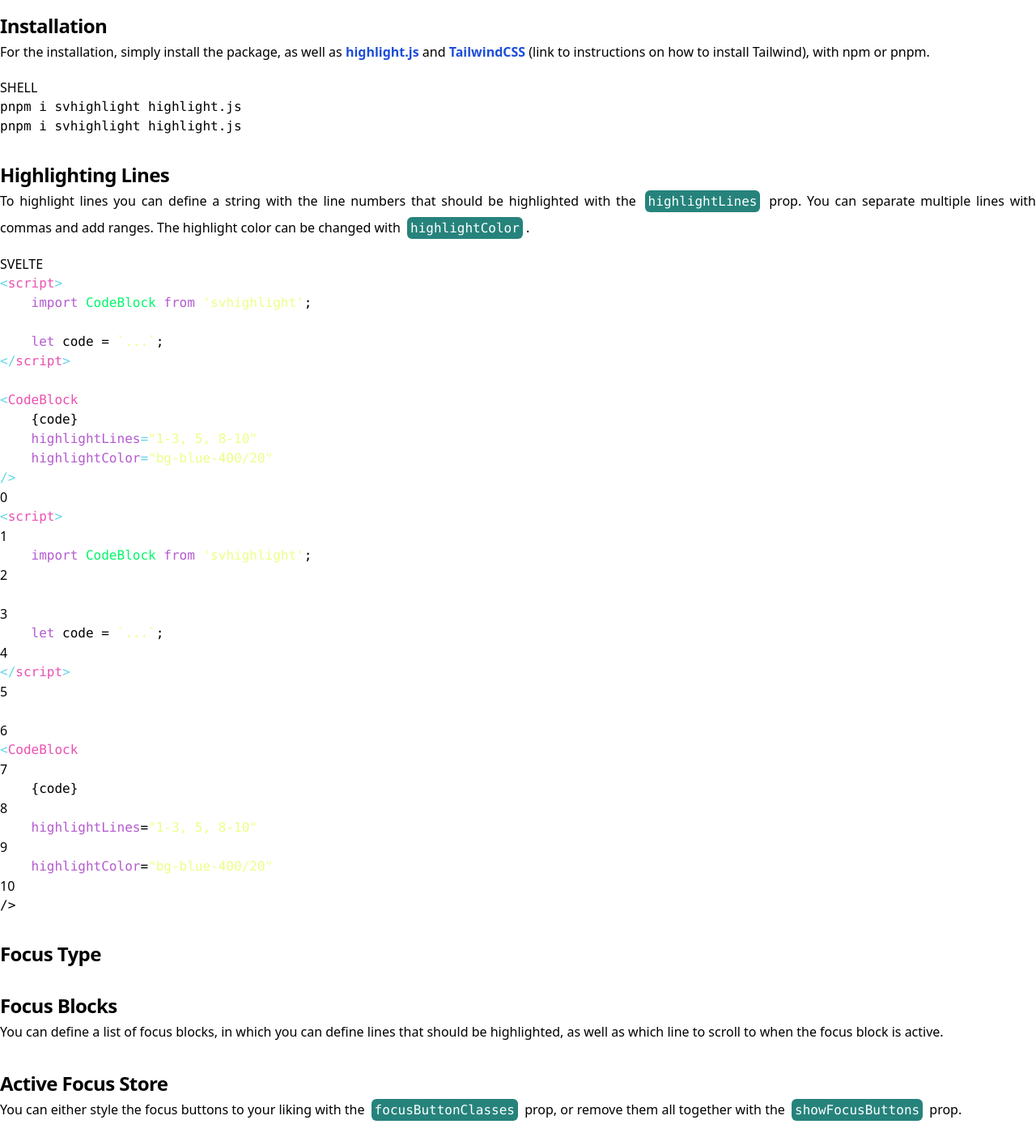
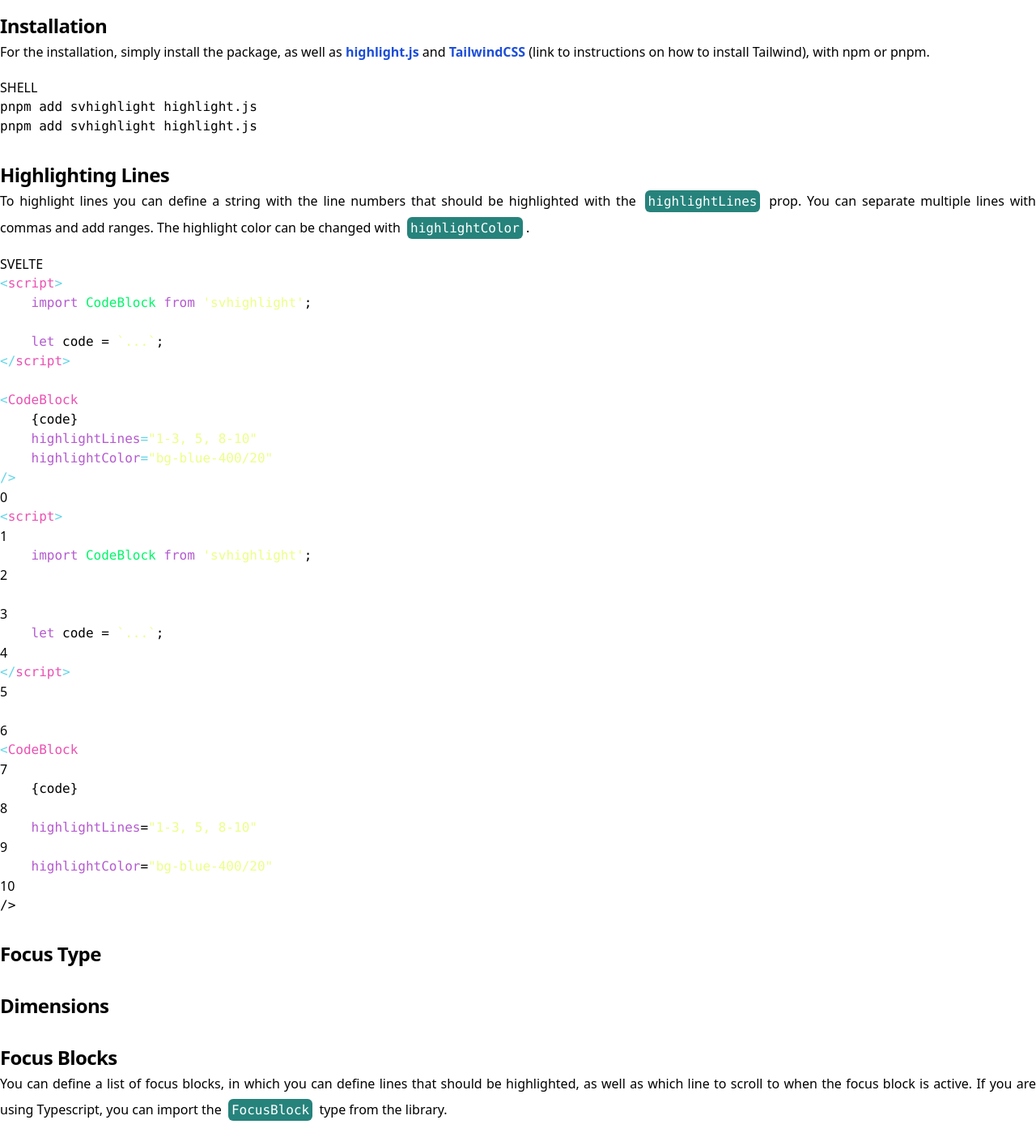
Before and after one commit to bennymi/svhighlight, a SvelteKit app: page / in a window 1280 px wide. Shown: the part 1480-2884 px from the top of the page at 81% size. Built offline with nearby package versions, Linux system fonts and the light colour scheme.

Commit message:
update README and package version

```diff
--- a/package.json
+++ b/package.json
@@ -1,6 +1,6 @@
 {
 	"name": "svhighlight",
-	"version": "0.0.1",
+	"version": "0.5.0",
 	"description": "A code highlighter for SvelteKit using highlight.js and TailwindCSS.",
 	"author": "bennymi",
 	"private": true,
--- a/src/routes/+page.svelte
+++ b/src/routes/+page.svelte
@@ -88,6 +88,7 @@
 </div>
 
 <div class="mx-auto w-11/12  md:w-1/2 mt-8 pb-20">
+	<!-- Intallation -->
 	<section>
 		<h3>Installation</h3>
 
@@ -100,7 +101,7 @@
 		</p>
 
 		<CodeBlock
-			code="pnpm i svhighlight highlight.js"
+			code="pnpm add svhighlight highlight.js"
 			language="shell"
 			showLineNumbers={false}
 			showHeader={true}
@@ -108,6 +109,7 @@
 		/>
 	</section>
 
+	<!-- Highlighting Lines -->
 	<section>
 		<h3>Highlighting Lines</h3>
 		<p>
@@ -126,19 +128,28 @@
 		/>
 	</section>
 
+	<!-- Focus Type -->
 	<section>
 		<h3>Focus Type</h3>
 	</section>
 
+	<!-- Dimensions -->
+	<section>
+		<h3>Dimensions</h3>
+	</section>
+
+	<!-- Focus Blocks -->
 	<section>
 		<h3>Focus Blocks</h3>
 
 		<p class="font-sans leading-relaxed">
 			You can define a list of focus blocks, in which you can define lines that should be
-			highlighted, as well as which line to scroll to when the focus block is active.
+			highlighted, as well as which line to scroll to when the focus block is active. If you are
+			using Typescript, you can import the <code>FocusBlock</code> type from the library.
 		</p>
 	</section>
 
+	<!-- Active Focus Store -->
 	<section>
 		<h3>Active Focus Store</h3>
 		<p>
@@ -159,6 +170,7 @@
 		/>
 	</section>
 
+	<!-- Errors -->
 	<section>
 		<h3>Avoiding errors with Svelte code</h3>
 		<p>
@@ -191,6 +203,7 @@
 		</p>
 	</section>
 
+	<!-- Props Overview -->
 	<section>
 		<h3>Props Overview</h3>
 	</section>
```
Also changed, not shown: 1 other file (tests, documents, lock files or other folders).
